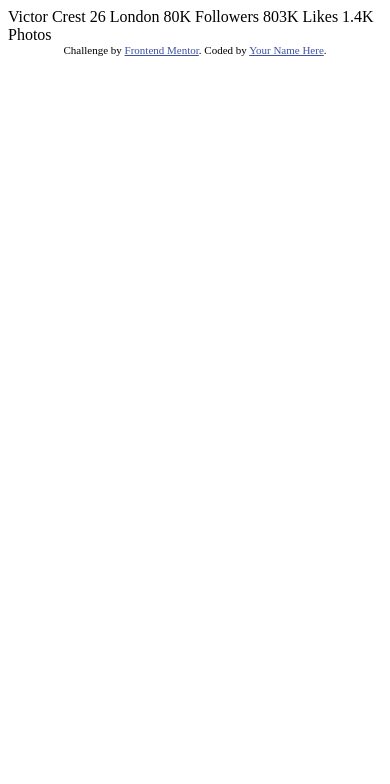
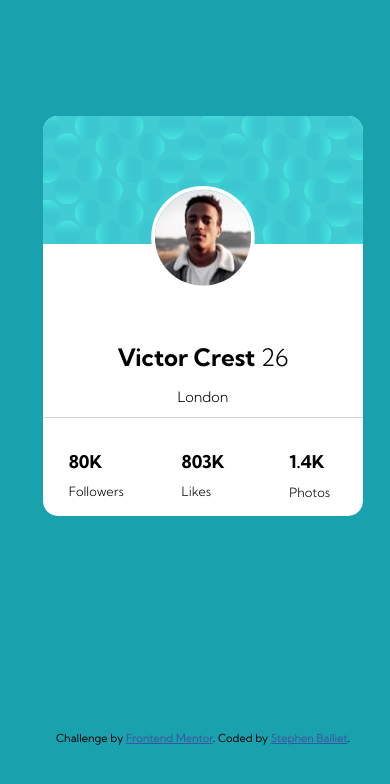
Before and after one commit to balliets10/Profile-card-component, a plain HTML site: page index.html in a window 390 px wide. Drawn offline with Linux system fonts and the light colour scheme.

Commit message:
finished the styling for the mobile version. Excluding the background images and some positioning

```diff
--- /dev/null
+++ b/app.css
@@ -0,0 +1,139 @@
+.attribution {
+     font-size: 11px; text-align: center;
+    }
+
+.attribution a {
+     color: hsl(228, 45%, 44%);
+    }
+
+body {
+    background-color: hsl(185, 75%, 39%);
+    font-family: 'Kumbh Sans', sans-serif;
+    display: grid;
+    justify-content: center;
+    align-items: center;
+    width: 100vw;
+    height: 100vh;
+}
+
+main {
+    max-width: 320px;
+    background-color: white;
+    height: 400px;
+    border-radius: 15px;
+    overflow: hidden;
+    margin-left: auto;
+    margin-right: auto;
+
+    display: grid;
+
+}
+
+.user-sec-img {
+    display: flex;
+    justify-content: center;
+    margin-bottom: -30%;
+    border-bottom: 1px solid lightgray;
+}
+
+.user-pic {
+    transform: translate(0%, -80%) scale(.75);
+    border-radius: 50%;
+    border-color: white;
+    border-width: thick;
+    border-style: solid;
+
+
+
+}
+
+.cover-pic {
+    max-width: 100%;
+}
+
+.name {
+    display: grid;
+    justify-content: center;
+}
+
+h1 {
+    justify-content: center;
+    margin-bottom: 0;
+}
+
+p.location {
+    justify-self: center;
+    margin-top: 0;
+    margin-bottom: ;
+}
+
+.info {
+    display: grid;
+    grid-template-columns: 1fr 1fr 1fr;
+    justify-content: space-around;
+}
+
+div.followers {
+    display: grid;
+    justify-content: center;
+}
+
+h2.followers {
+    margin-bottom: -10%;
+}
+
+span.followers {
+
+}
+
+span.followers {
+
+}
+
+div.likes {
+    display: grid;
+    justify-content: center;
+}
+
+h2.likes {
+    margin-bottom: -10%;
+}
+
+span.likes {
+
+}
+
+div.photos {
+    display: grid;
+    justify-content: center;
+}
+
+h2.photos {
+    margin-bottom: -10%;
+}
+
+span.photos {
+
+}
+
+/* Typography */
+
+h2 {
+    font-size: 1.1rem;
+}
+
+p {
+    font-size: .9rem;
+    font-weight: 100;
+
+}
+
+span {
+    font-size: .8rem;
+    font-weight: 100;
+}
+
+span.age {
+    font-size: 1.5rem;
+    font-weight: 100;
+}
--- a/index.html
+++ b/index.html
@@ -5,31 +5,48 @@
   <meta name="viewport" content="width=device-width, initial-scale=1.0"> <!-- displays site properly based on user's device -->
 
   <link rel="icon" type="image/png" sizes="32x32" href="./images/favicon-32x32.png">
-
+  <link rel="stylesheet" href="app.css">
+  <link rel="preconnect" href="https://fonts.gstatic.com">
+  <link href="https://fonts.googleapis.com/css2?family=Kumbh+Sans:wght@300;400;700&display=swap" rel="stylesheet">
   <title>Frontend Mentor | Profile card component</title>
 
-  <!-- Feel free to remove these styles or customise in your own stylesheet 👍 -->
-  <style>
-    .attribution { font-size: 11px; text-align: center; }
-    .attribution a { color: hsl(228, 45%, 44%); }
-  </style>
 </head>
+
+
 <body>
-  Victor Crest
-  26
-  London
+  <main>
+    <section class="cover-info">
+      <img src="images/bg-pattern-card.svg" alt="" class="cover-pic">
+    </section>
+    <section class="user-sec-img">
+      <img class="user-pic" src="images/image-victor.jpg" alt="Headshot of Victor Crest">
+    </section>
+    <section class="name">
+    <h1>Victor Crest <span class="age">26</span></h1>
+    <p class="location"> London </p>
+    </section>
+    <section class="info">
+      <div class="followers">
+        <h2 class="followers"> 80K </h2>
+        <span class="followers">Followers</span>
+      </div>
 
-  80K
-  Followers
+      <div class="likes">
+        <h2 class="likes"> 803K </h2>
+        <span class="likes">Likes</span>
+      </div>
 
-  803K
-  Likes
-
-  1.4K
-  Photos
-  <div class="attribution">
-    Challenge by <a href="https://www.frontendmentor.io?ref=challenge" target="_blank">Frontend Mentor</a>.
-    Coded by <a href="#">Your Name Here</a>.
-  </div>
+      <div class="photos">
+        <h2 class="photos"> 1.4K </h2>
+        <span class="photos">Photos</span>
+      </div>
+    </section>
+  </main>
+  <footer>
+    <div class="attribution">
+      Challenge by <a href="https://www.frontendmentor.io?ref=challenge" target="_blank">Frontend Mentor</a>.
+      Coded by <a href="#">Stephen Balliet</a>.
+    </div>
+  </footer>
 </body>
 </html>
```
